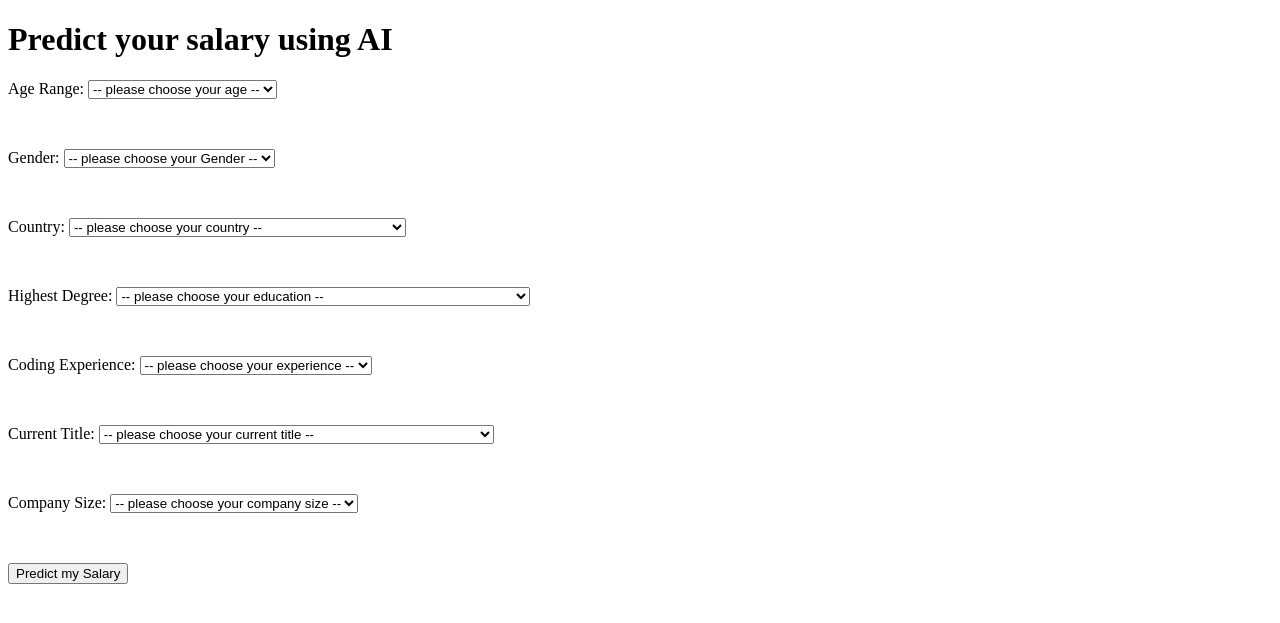
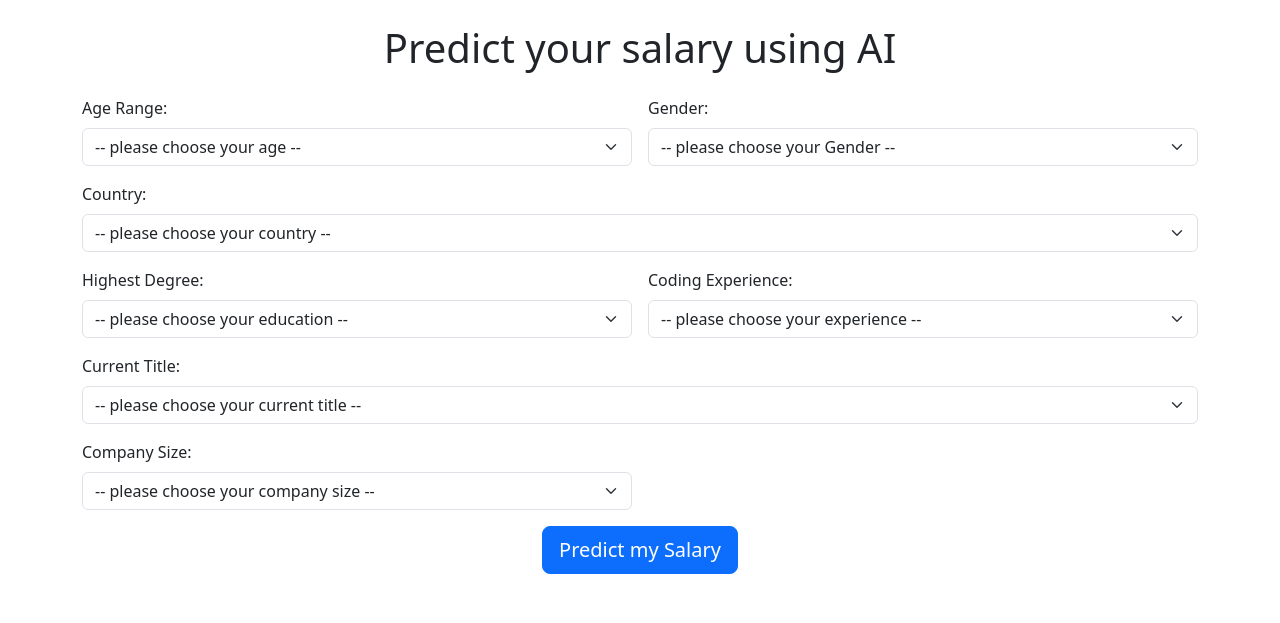
Before and after one commit to apcorbett/3300-module12-front-end-, a Flask app: page / in a window 1280 px wide. Shown: the top 623 px of the page. Run offline with Flask 3, Linux system fonts and the light colour scheme.

Commit message:
final commit w/ bootstrap formatting

```diff
--- a/app.py
+++ b/app.py
@@ -5,12 +5,13 @@ import requests
 
 
 app = flask.Flask(__name__)
-app.config["SECRET_KEY"] = "seasdad(*2sffcra01^23sdet"
+
+app.config["SECRET_KEY"] = "hjbhebfy4bw38iwjsdejbeu"
 
 CORS(app)
 
 # Get this URL from the Azure Overview page of your API web app
-api_url = "https://colbert-api-fpd0evcqfneja4cj.eastus-01.azurewebsites.net"  # base url for API endpoints
+api_url = "http://127.0.0.1:5002"  # base url for API endpoints
 
 
 # main index page route
--- a/requirements.txt
+++ b/requirements.txt
@@ -1,3 +1,3 @@
-Flask==3.1.0
-flask-cors==5.0.1
-requests==2.32.3
+Flask
+flask-cors
+requests
--- a/templates/base.html
+++ b/templates/base.html
@@ -4,8 +4,76 @@
     <meta charset="UTF-8" />
     <meta name="viewport" content="width=device-width, initial-scale=1.0" />
     <title>{% block page_title %} {% endblock %}</title>
+    <!-- Bootstrap CSS -->
+    <link
+      href="https://cdn.jsdelivr.net/npm/bootstrap@5.3.8/dist/css/bootstrap.min.css"
+      rel="stylesheet"
+      integrity="sha384-sRIl4kxILFvY47J16cr9ZwB07vP4J8+LH7qKQnuqkuIAvNWLzeN8tE5YBujZqJLB"
+      crossorigin="anonymous"
+    />
   </head>
   <body>
     {% block error %} {% endblock %} {% block content %} {% endblock %}
+
+    <!-- Separate Popper and Bootstrap JS -->
+    <script
+      src="https://cdn.jsdelivr.net/npm/@popperjs/core@2.11.8/dist/umd/popper.min.js"
+      integrity="sha384-I7E8VVD/ismYTF4hNIPjVp/Zjvgyol6VFvRkX/vR+Vc4jQkC+hVqc2pM8ODewa9r"
+      crossorigin="anonymous"
+    ></script>
+
+    <script
+      src="https://cdn.jsdelivr.net/npm/bootstrap@5.3.8/dist/js/bootstrap.min.js"
+      integrity="sha384-G/EV+4j2dNv+tEPo3++6LCgdCROaejBqfUeNjuKAiuXbjrxilcCdDz6ZAVfHWe1Y"
+      crossorigin="anonymous"
+    ></script>
+
+    <!-- <nav class="navbar navbar-expand-lg navbar-dark bg-dark">
+      <div class="container-fluid">
+        <a href="/" class="navbar-brand">Brand</a>
+        <button
+          type="button"
+          class="navbar-toggler"
+          data-bs-toggle="collapse"
+          data-bs-target="#navbarCollapse"
+        >
+          <span class="navbar-toggler-icon"></span>
+        </button>
+        <div
+          class="collapse navbar-collapse justify-content-between"
+          id="navbarCollapse"
+        >
+          <div class="navbar-nav">
+            <a href="#home" class="nav-item nav-link active">Home</a>
+            <a href="#profile" class="nav-item nav-link">Profile</a>
+            <div class="nav-item dropdown">
+              <a
+                href="#"
+                class="nav-link dropdown-toggle"
+                data-bs-toggle="dropdown"
+                >Messages</a
+              >
+              <div class="dropdown-menu">
+                <a href="#" class="dropdown-item">Inbox</a>
+                <a href="#" class="dropdown-item">Sent</a>
+                <a href="#" class="dropdown-item">Drafts</a>
+              </div>
+            </div>
+          </div>
+          <form class="d-flex" method="POST">
+            <div class="input-group">
+              <input type="text" class="form-control" placeholder="Search" />
+              <button
+                type="button"
+                class="btn btn-warning"
+                formaction="/search"
+              >
+                <i class="bi-search">Search</i>
+              </button>
+            </div>
+          </form>
+        </div>
+      </div>
+    </nav> -->
   </body>
 </html>
--- a/templates/index.html
+++ b/templates/index.html
@@ -1,29 +1,30 @@
-{%extends 'base.html'%} {% block page_title %} AI Salary Predictor {% endblock
-%} {%block content%}
-
-<h1>Predict your salary using AI</h1>
+{% extends 'base.html' %} {% block page_title %}AI Salary Predictor{% endblock
+%} {% block content %}
+<main class="container py-4">
+  <h1 class="mb-4 text-center">Predict your salary using AI</h1>
 
   {% if prediction %}
-<h2>
+  <div class="alert alert-success text-center fw-bold">
     Your predicted salary is:
-  <span class="contact100-form-title" id="output" style="color: crimson">
-    &nbsp;${{ "{:,.2f}".format(prediction.predicted_salary) }}
+    <span class="text-danger">
+      ${{ "{:,.2f}".format(prediction.predicted_salary) }}
     </span>
-</h2>
-<p>&nbsp;</p>
+  </div>
+  {% endif %} {% if error %}
+  <div class="alert alert-danger text-center fw-bold">{{ error }}</div>
   {% endif %}
 
-
-
-{% if error %}
-<span class="contact100-form-title" id="output" style="color: #ff0000">
-  &nbsp;{{ error }}
-</span>
-{% endif %}
-
-<form name="salary_prediction_form" action="/predict" method="POST">
-  <label for="ageSelect">Age Range:</label>
-  <select name="age" id="ageSelect" required>
+  <form
+    class="row g-3"
+    name="salary_prediction_form"
+    action="/predict"
+    method="POST"
+    novalidate
+  >
+    <!-- Age -->
+    <div class="col-md-6">
+      <label for="ageSelect" class="form-label">Age Range:</label>
+      <select class="form-select" name="age" id="ageSelect" required>
         <option value="">-- please choose your age --</option>
         <option value="0">18-21</option>
         <option value="1">22-24</option>
@@ -37,11 +38,12 @@
         <option value="9">60-69</option>
         <option value="10">70+</option>
       </select>
+    </div>
 
-  <p>&nbsp;</p>
-
-  <label for="genderSelect">Gender:</label>
-  <select name="gender" id="genderSelect" required>
+    <!-- Gender -->
+    <div class="col-md-6">
+      <label for="genderSelect" class="form-label">Gender:</label>
+      <select class="form-select" name="gender" id="genderSelect" required>
         <option value="">-- please choose your Gender --</option>
         <option value="0">Man</option>
         <option value="1">Nonbinary</option>
@@ -49,11 +51,12 @@
         <option value="3">Prefer to self-describe</option>
         <option value="4">Woman</option>
       </select>
+    </div>
 
-  <p>&nbsp;</p>
-
-  <label for="countrySelect">Country:</label>
-  <select name="country" id="countrySelect" required>
+    <!-- Country -->
+    <div class="col-12">
+      <label for="countrySelect" class="form-label">Country:</label>
+      <select class="form-select" name="country" id="countrySelect" required>
         <option value="">-- please choose your country --</option>
         <option value="0">Algeria</option>
         <option value="1">Argentina</option>
@@ -116,11 +119,17 @@
         <option value="56">Viet Nam</option>
         <option value="57">Zimbabwe</option>
       </select>
+    </div>
 
-  <p>&nbsp;</p>
-
-  <label for="educationSelect">Highest Degree:</label>
-  <select name="highest_deg" id="educationSelect" required>
+    <!-- Highest Degree -->
+    <div class="col-md-6">
+      <label for="educationSelect" class="form-label">Highest Degree:</label>
+      <select
+        class="form-select"
+        name="highest_deg"
+        id="educationSelect"
+        required
+      >
         <option value="">-- please choose your education --</option>
         <option value="0">Bachelor’s degree</option>
         <option value="1">Doctoral degree</option>
@@ -132,11 +141,19 @@
           Some college/university study without earning a bachelor’s degree
         </option>
       </select>
+    </div>
 
-  <p>&nbsp;</p>
-
-  <label for="codingExperienceSelect">Coding Experience:</label>
-  <select name="coding_exp" id="codingExperienceSelect" required>
+    <!-- Coding Experience -->
+    <div class="col-md-6">
+      <label for="codingExperienceSelect" class="form-label"
+        >Coding Experience:</label
+      >
+      <select
+        class="form-select"
+        name="coding_exp"
+        id="codingExperienceSelect"
+        required
+      >
         <option value="">-- please choose your experience --</option>
         <option value="0">1-3 years</option>
         <option value="1">10-20 years</option>
@@ -146,11 +163,12 @@
         <option value="5">&lt; 1 year</option>
         <option value="6">I have never written code</option>
       </select>
+    </div>
 
-  <p>&nbsp;</p>
-
-  <label for="titleSelect">Current Title:</label>
-  <select name="title" id="titleSelect" required>
+    <!-- Current Title -->
+    <div class="col-12">
+      <label for="titleSelect" class="form-label">Current Title:</label>
+      <select class="form-select" name="title" id="titleSelect" required>
         <option value="">-- please choose your current title --</option>
         <option value="0">Data Administrator</option>
         <option value="1">
@@ -171,11 +189,17 @@
         <option value="12">Statistician</option>
         <option value="13">Teacher / professor</option>
       </select>
+    </div>
 
-  <p>&nbsp;</p>
-
-  <label for="companySizeSelect">Company Size:</label>
-  <select name="company_size" id="companySizeSelect" required>
+    <!-- Company Size -->
+    <div class="col-md-6">
+      <label for="companySizeSelect" class="form-label">Company Size:</label>
+      <select
+        class="form-select"
+        name="company_size"
+        id="companySizeSelect"
+        required
+      >
         <option value="">-- please choose your company size --</option>
         <option value="0">0-49 employees</option>
         <option value="1">10,000 or more employees</option>
@@ -183,10 +207,14 @@
         <option value="3">250-999 employees</option>
         <option value="4">50-249 employees</option>
       </select>
+    </div>
 
-  <p>&nbsp;</p>
-
-  <input type="submit" id="submit" value="Predict my Salary" />
+    <!-- Submit -->
+    <div class="col-12 text-center mt-3">
+      <button type="submit" class="btn btn-primary btn-lg">
+        Predict my Salary
+      </button>
+    </div>
   </form>
-
+</main>
 {% endblock %}
```
Lines whose indentation alone changed are shown as unchanged.
